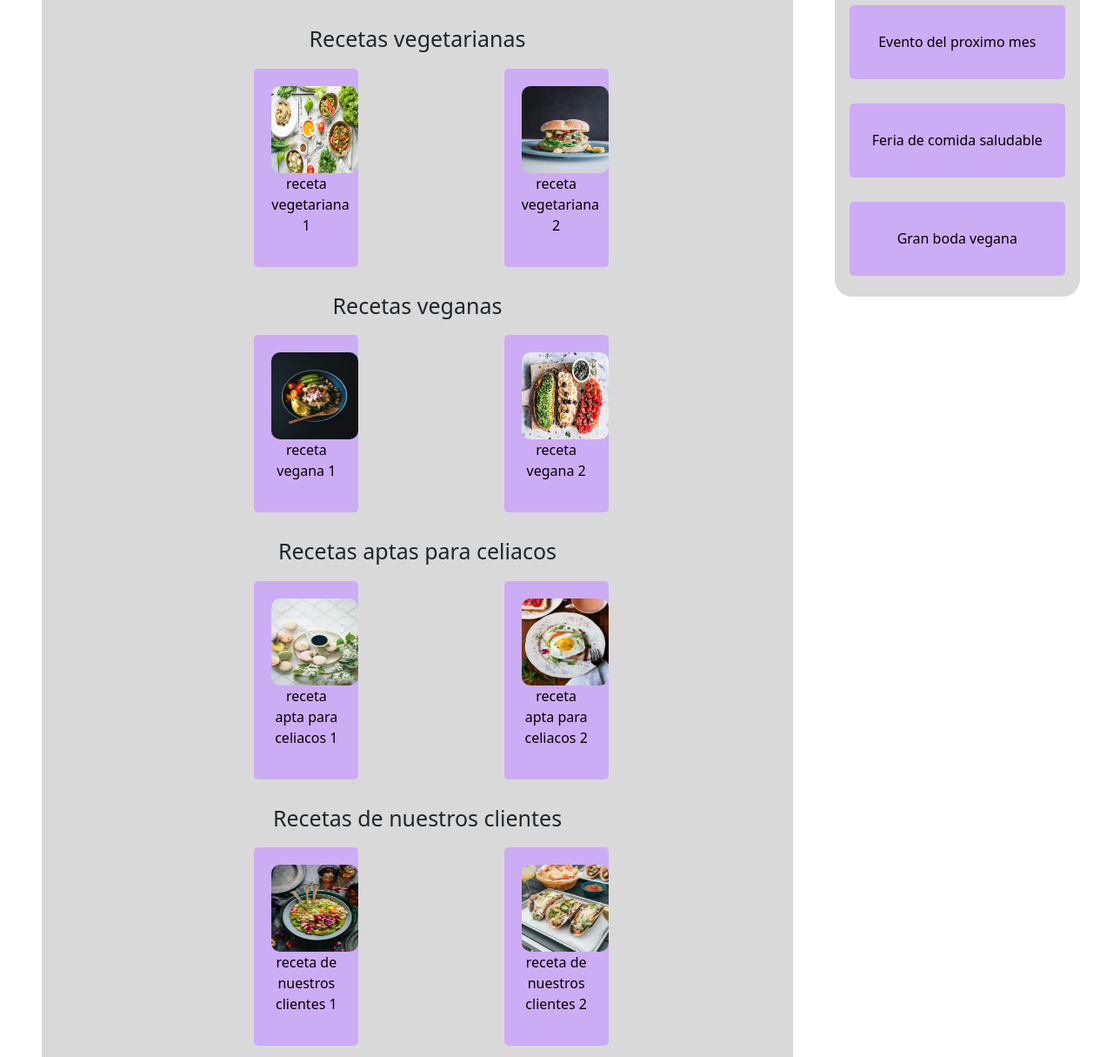
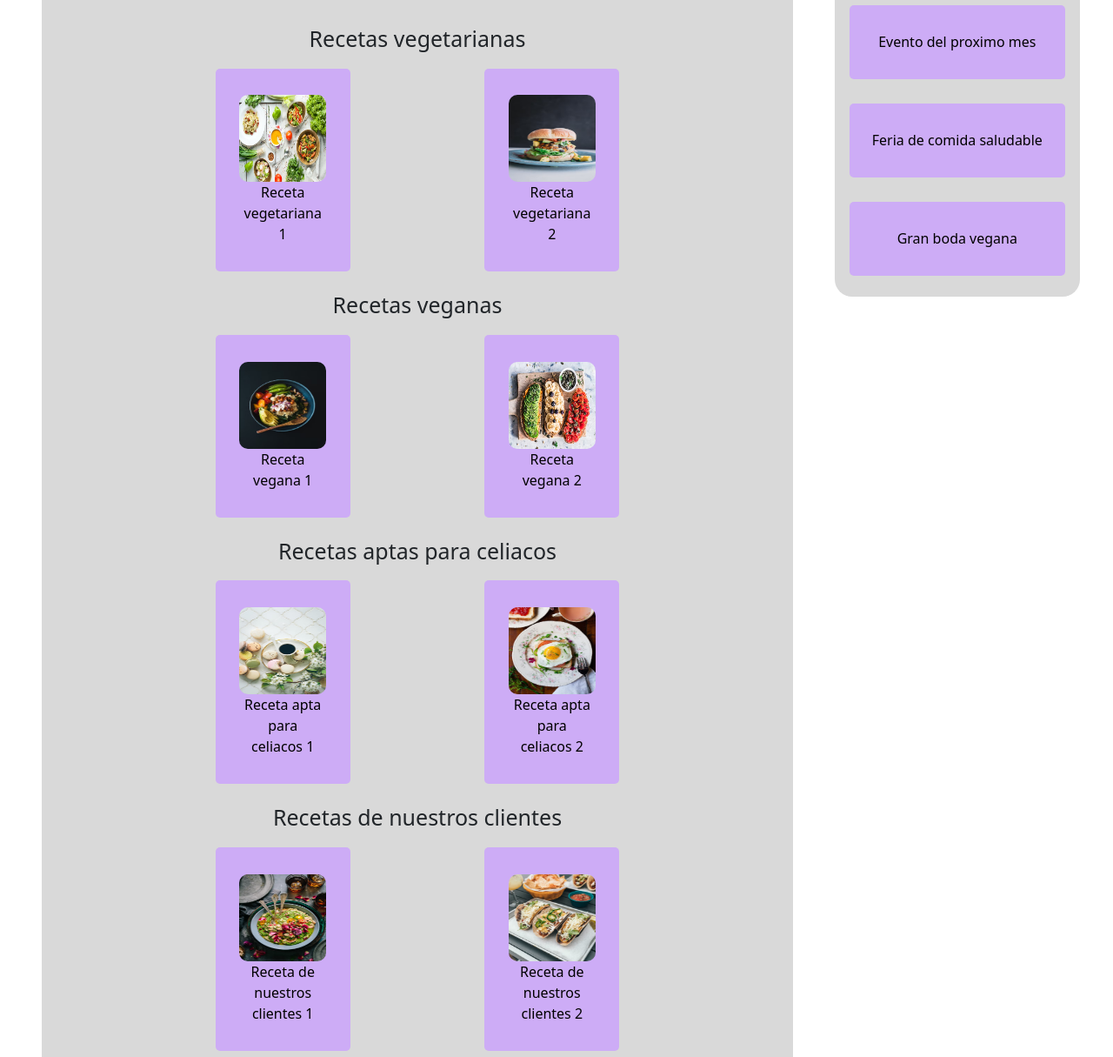
Before and after one commit to VinaEmiliano/AstroVeggie, a plain HTML site: page recetas.html in a window 1280 px wide. Shown: the part 214-1429 px from the top of the page at 87% size. Drawn offline with nearby package versions, Linux system fonts and the light colour scheme.

Commit message:
correccion de receta y formulario de contacto El archivo HTML de recetas fue corregido y se añadieron detalles en la seccion de formulario.

```diff
--- a/estilos/styles.css
+++ b/estilos/styles.css
@@ -13,40 +13,6 @@ header{
     height: fit-content;
     grid-area: header;
 }
-
-
-
-/* nav{
-    display: flex;
-    justify-content: space-between;
-    padding: 10px 5px;
-    width: 90%;
-    margin: auto;
-}
-
-nav ul{
-    display: flex;
-}
-
-nav ul li{
-    margin: 5px;
-    padding: 2px;
-}
-
-nav ul li a{
-    padding: 5px;
-}
-
-nav ul li a:hover{
-    background-color: rgb(177, 124, 241);
-    color: white;
-    border-radius: 5px;
-    padding: 5px;
-}
-
-header nav div p{
-    color: rgba(250, 255, 0, 1);
-    font-size: 40px;} */
 
 
 li{
@@ -153,7 +119,7 @@ form fieldset{
 }
 
 form fieldset h4{
-    margin: 10px 0px 5px 0px;
+    margin: 20px 0px 5px 0px;
 }
 
 footer{
@@ -279,21 +245,29 @@ footer div ul li a:hover{
     display: flex;
     justify-content: space-evenly;
     flex-wrap: wrap;
+    margin: 0px;
+    padding: 0px;
 }
 
 .lista__indice li{
     display: flex;
     flex-direction: column;
     align-items: center;
+    width: 20%;
 }
 
 
 .lista__indice li a{
+    display: flex;
+    flex-direction: column;
+    justify-content: space-between;
+    align-items: center;
     background-color: rgba(205, 172, 246, 1);
     border-radius: 5px;
-    padding: 20px;
+    padding: 20%;
     height: fit-content;
-    width: 120px;
+    width: 100%;
+    text-align: center;
 }
 
 .lista__indice li a:hover{
@@ -340,6 +314,12 @@ footer div ul li a:hover{
 .evento__video li:hover{
     background-color: rgb(177, 124, 241);
     color: white;
+}
+
+.footer__animacion__texto{
+    margin: 0px;
+    font-family: 'Pacifico', cursive;
+
 }
 
 /*  SECTOR DE ID    */
@@ -408,11 +388,7 @@ footer div ul li a:hover{
     margin: 5px auto;
 }
 
-.footer__animacion__texto{
-    margin: 0px;
-    font-family: 'Pacifico', cursive;
 
-}
 
 /* ANIMACIONES */
 
--- a/recetas.html
+++ b/recetas.html
@@ -10,6 +10,8 @@
     <link rel="shortcut icon" href="./favicon/favicon.ico">
     <link rel="stylesheet" href="./estilos/styles.css">
     <script src="https://kit.fontawesome.com/5fbc450727.js" crossorigin="anonymous"></script>
+    <link rel="preconnect" href="https://fonts.gstatic.com" crossorigin>
+    <link href="https://fonts.googleapis.com/css2?family=Pacifico&display=swap" rel="stylesheet">
 </head>
 <body>
     <div id="grilla__recetas">
@@ -40,29 +42,29 @@
                         <div>
                             <p class="subtitulo">Recetas vegetarianas</p>
                             <ul class="lista__indice">
-                                <li><a href="#receta__vegetariana__1"><img src="./imagenes/recetas/recetavegetariana-1.avif" alt="receta vegetariana" class=" receta__indice__medida"><p>receta vegetariana 1</p></a></li>
-                                <li><a href="#receta__vegetariana__2"><img src="./imagenes/recetas/recetavegetariana-2.avif" alt="receta vegetariana" class=" receta__indice__medida"><p>receta vegetariana 2</p></a></li>
+                                <li><a href="#receta__vegetariana__1"><img src="./imagenes/recetas/recetavegetariana-1.avif" alt="receta vegetariana" class=" receta__indice__medida">Receta vegetariana 1</a></li>
+                                <li><a href="#receta__vegetariana__2"><img src="./imagenes/recetas/recetavegetariana-2.avif" alt="receta vegetariana" class=" receta__indice__medida">Receta vegetariana 2</a></li>
                             </ul>
                         </div>
                         <div>
                             <p class="subtitulo">Recetas veganas</p>
                             <ul class="lista__indice">
-                                <li><a href="#receta__vegana__1"><img src="./imagenes/recetas/recetavegana-1.avif" alt="receta vegana" class=" receta__indice__medida"><p>receta vegana 1</p></a></li>
-                                <li><a href="#receta__vegana__2"><img src="./imagenes/recetas/recetavegana-2.avif" alt="receta vegana" class=" receta__indice__medida"><p>receta vegana 2</p></a></li>
+                                <li><a href="#receta__vegana__1"><img src="./imagenes/recetas/recetavegana-1.avif" alt="receta vegana" class=" receta__indice__medida">Receta vegana 1</a></li>
+                                <li><a href="#receta__vegana__2"><img src="./imagenes/recetas/recetavegana-2.avif" alt="receta vegana" class=" receta__indice__medida">Receta vegana 2</a></li>
                             </ul>
                         </div>
                         <div>
                             <p class="subtitulo">Recetas aptas para celiacos</p>
                             <ul class="lista__indice">
-                                <li><a href="#receta__celiacos__1"><img src="./imagenes/recetas/recetaceliaca-1.avif" alt="receta celiaca" class=" receta__indice__medida"><p>receta apta para celiacos 1</p></a></li>
-                                <li><a href="#receta__celiacos__2"><img src="./imagenes/recetas/recetaceliaca-2.avif" alt="receta celiaca" class=" receta__indice__medida"><p>receta apta para celiacos 2</p></a></li>
+                                <li><a href="#receta__celiacos__1"><img src="./imagenes/recetas/recetaceliaca-1.avif" alt="receta celiaca" class=" receta__indice__medida">Receta apta para celiacos 1</a></li>
+                                <li><a href="#receta__celiacos__2"><img src="./imagenes/recetas/recetaceliaca-2.avif" alt="receta celiaca" class=" receta__indice__medida">Receta apta para celiacos 2</a></li>
                             </ul>
                         </div>
                         <div>
                             <p class="subtitulo">Recetas de nuestros clientes</p>
                             <ul class="lista__indice">
-                                <li><a href="#receta__clientes__1"><img src="./imagenes/recetas/recetadecliente-1.avif" alt="receta de clientes" class=" receta__indice__medida"><p>receta de nuestros clientes 1</p></a></li>
-                                <li><a href="#receta__clientes__2"><img src="./imagenes/recetas/recetadecliente-2.avif" alt="receta de clientes" class=" receta__indice__medida"><p>receta de nuestros clientes 2</p></a></li>
+                                <li><a href="#receta__clientes__1"><img src="./imagenes/recetas/recetadecliente-1.avif" alt="receta de clientes" class=" receta__indice__medida">Receta de nuestros clientes 1</a></li>
+                                <li><a href="#receta__clientes__2"><img src="./imagenes/recetas/recetadecliente-2.avif" alt="receta de clientes" class=" receta__indice__medida">Receta de nuestros clientes 2</a></li>
                             </ul>
                         </div>
                     </div>
```
Also changed, not shown: contacto.html (+3 -1 lines), eventos.html (+2 -0 lines), productos.html (+2 -0 lines).
